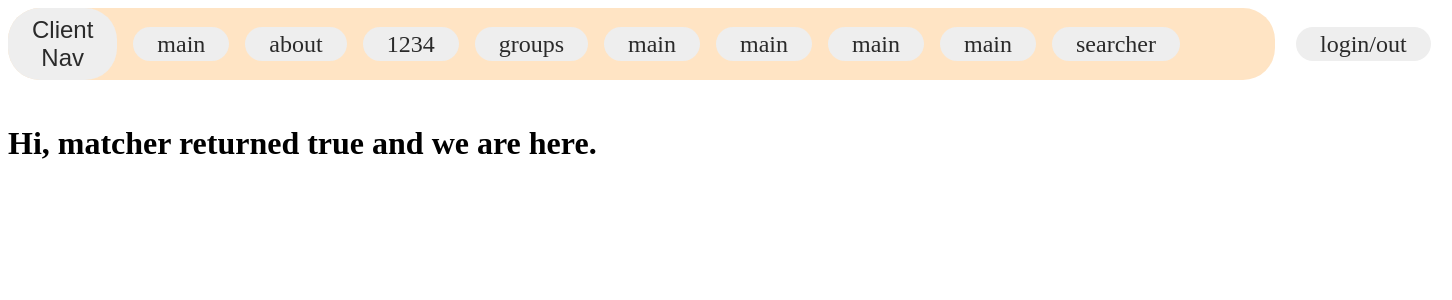
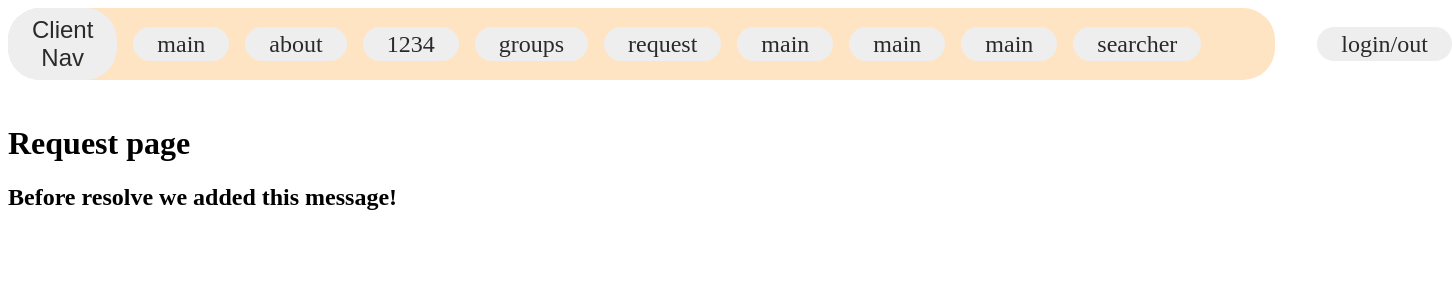
Before and after one commit to Waldemar-00/Svelte-Sveltekit, a SvelteKit app: page /request in a window 1280 px wide. Shown: the top 300 px of the page, 1452 px wide, since content can reach past the window. Built offline with nearby package versions, Linux system fonts and the light colour scheme.

Commit message:
Was used object locals in an handle hook and on server.

```diff
--- a/src/hooks.server.js
+++ b/src/hooks.server.js
@@ -1,6 +1,12 @@
 // @ts-nocheck
 //!default
-export const handle = async( { event, resolve } ) => await resolve( event );
+export const handle = async ( { event, resolve } ) =>
+{
+  event.locals.message = 'Before resolve we added this message!'
+  const response = await resolve( event );
+  response.headers.set( 'x-custom-header', 'tomato' );
+  return response
+};
 
 //! transformPageChunk
 // export const handle = async ( { event, resolve } ) => await resolve( event, {
--- a/src/routes/+layout.svelte
+++ b/src/routes/+layout.svelte
@@ -20,7 +20,7 @@
 	<a href="/about/?size=43">about</a>
 	<a href="/1234">1234</a>
 	<a href="/groups">groups</a>
-	<a href="/">main</a>
+	<a href="/request">request</a>
 	<a href="/">main</a>
 	<a href="/">main</a>
 	<a href="/">main</a>
--- a/src/routes/login/+page.server.js
+++ b/src/routes/login/+page.server.js
@@ -2,11 +2,12 @@
 import { _PASS_WORD, _EMAIL} from '$env/static/private';
 import { redirect } from '@sveltejs/kit';
 import { fail } from '@sveltejs/kit';
-export const load = async ({cookies}) =>
+export const load = async ({cookies, locals}) =>
 {
   const email =  await cookies.get( 'email' );
   return {
-    email
+    email,
+    message: locals?.message
   }
 }
 export const actions = {
--- a/src/routes/login/+page.svelte
+++ b/src/routes/login/+page.svelte
@@ -22,6 +22,7 @@
 	};
 </script>
 
+<p>{data?.message}</p>
 {#if $page.status === 401}
 	<h1 class="fail">{@html $page.form.message}</h1>
 {/if}
--- /dev/null
+++ b/src/routes/request/+page.server.js
@@ -0,0 +1,10 @@
+// @ts-nocheck
+export function load ( { locals, request } )
+{
+console.log(request);
+
+
+  return {
+    message: locals?.message
+  }
+}
--- /dev/null
+++ b/src/routes/request/+page.svelte
@@ -0,0 +1,6 @@
+<script>
+	export let data;
+</script>
+
+<h1>Request page</h1>
+<h2>{data?.message}</h2>
```
